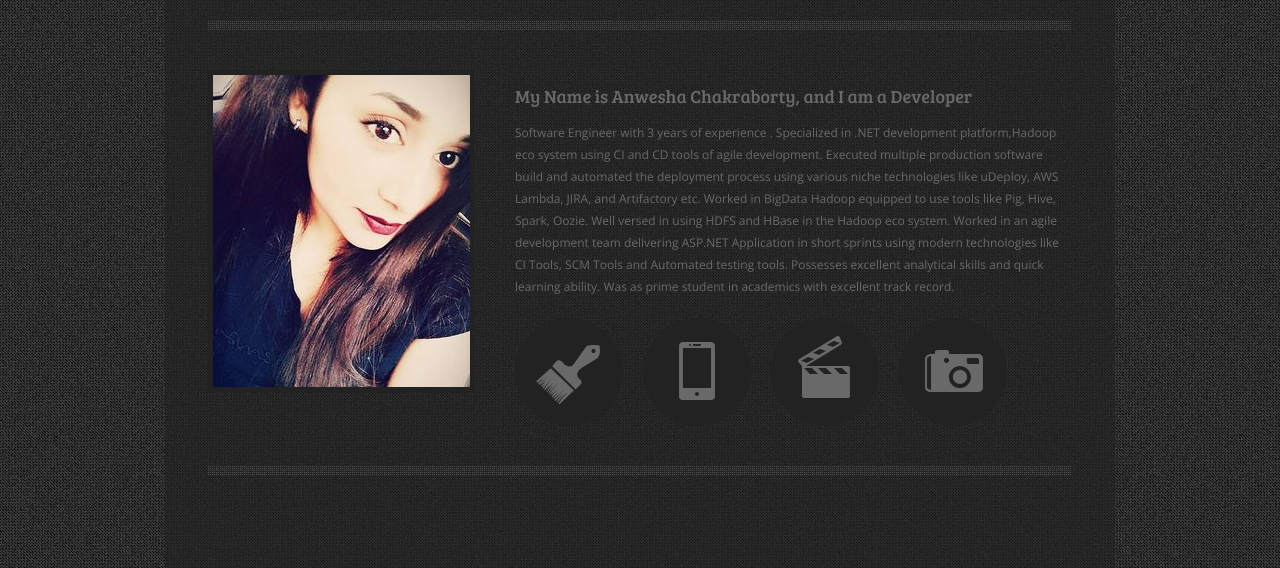
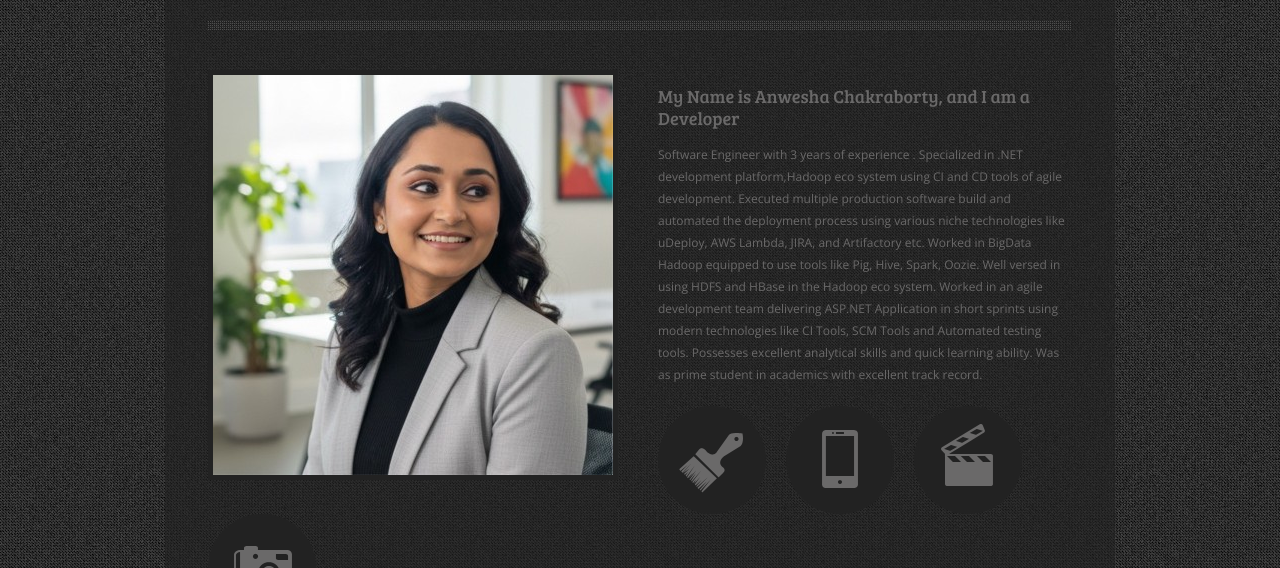
Before and after one commit to ac6596/Anwesha.Me, a website: page app/index.html in a window 1280 px wide. Shown: the part 232-800 px from the top of the page. Drawn offline with nearby package versions, Linux system fonts and the light colour scheme.

Commit message:
Pic Change

```diff
--- a/app/index.html
+++ b/app/index.html
@@ -36,7 +36,7 @@
         </ul>
         <div class="top-divider"></div>
         <div class="content">
-        	<img src="images/anwesha.jpeg" />
+        	<img src="images/Anwesha_Resume_Pic.jpeg" />
             <h2>My Name is Anwesha Chakraborty, and I am a Developer</h2>
             <p>Software Engineer with 3 years of experience . Specialized in .NET development platform,Hadoop eco system using CI and CD tools of agile development. Executed multiple production software build and automated the deployment process using various niche technologies like uDeploy, AWS Lambda, JIRA, and Artifactory etc. Worked in BigData Hadoop equipped to use tools like Pig, Hive, Spark, Oozie. Well versed in using HDFS and HBase in the Hadoop eco system. Worked in an agile development team delivering ASP.NET Application in short sprints using modern technologies like CI Tools, SCM Tools and Automated testing tools. Possesses excellent analytical skills and quick learning ability. Was as prime student in academics with excellent track record.</p>
             <ul id="service-icons">
```
Also changed, not shown: app/images/Anwesha_Resume_Pic.jpeg (added).
